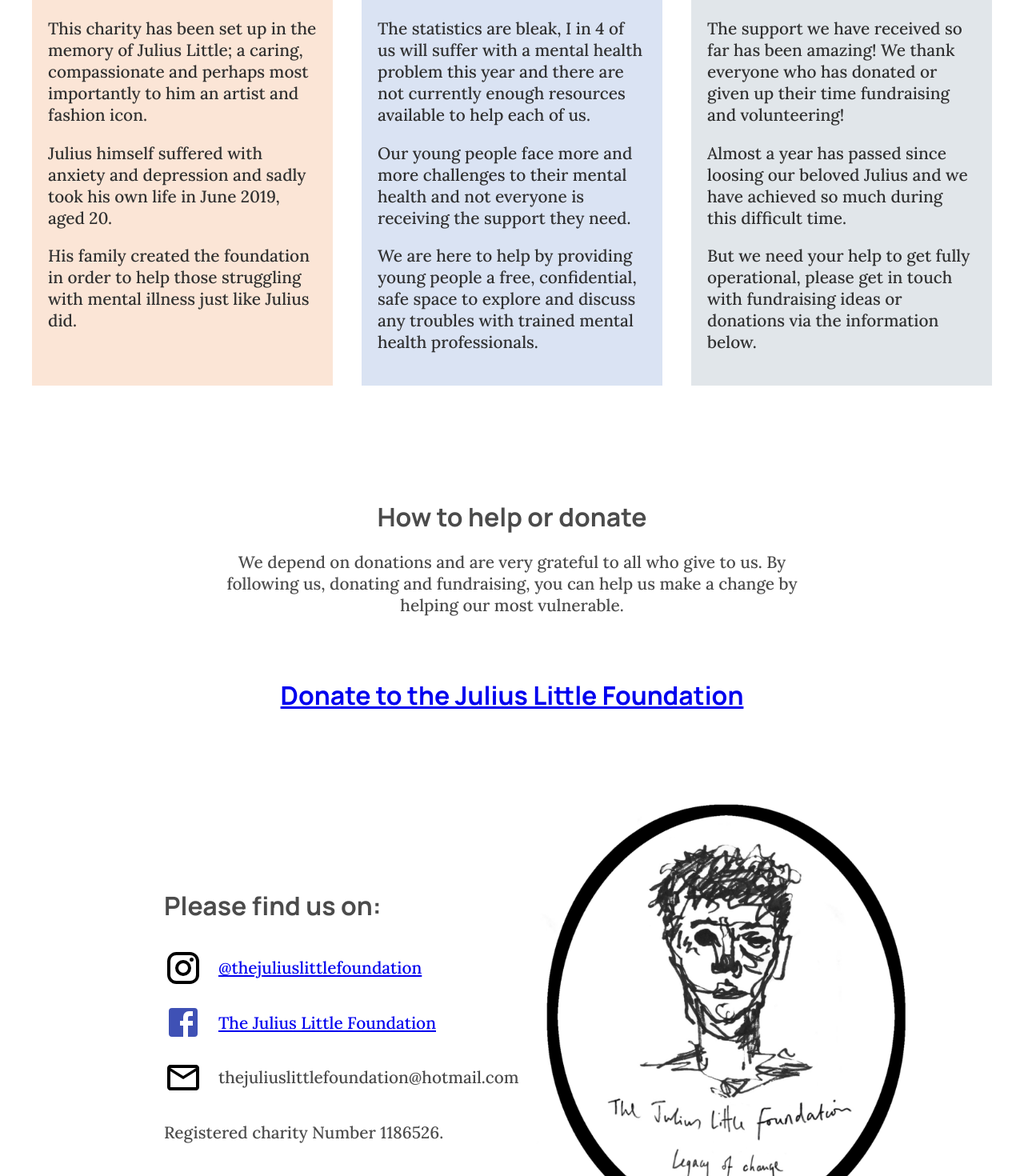
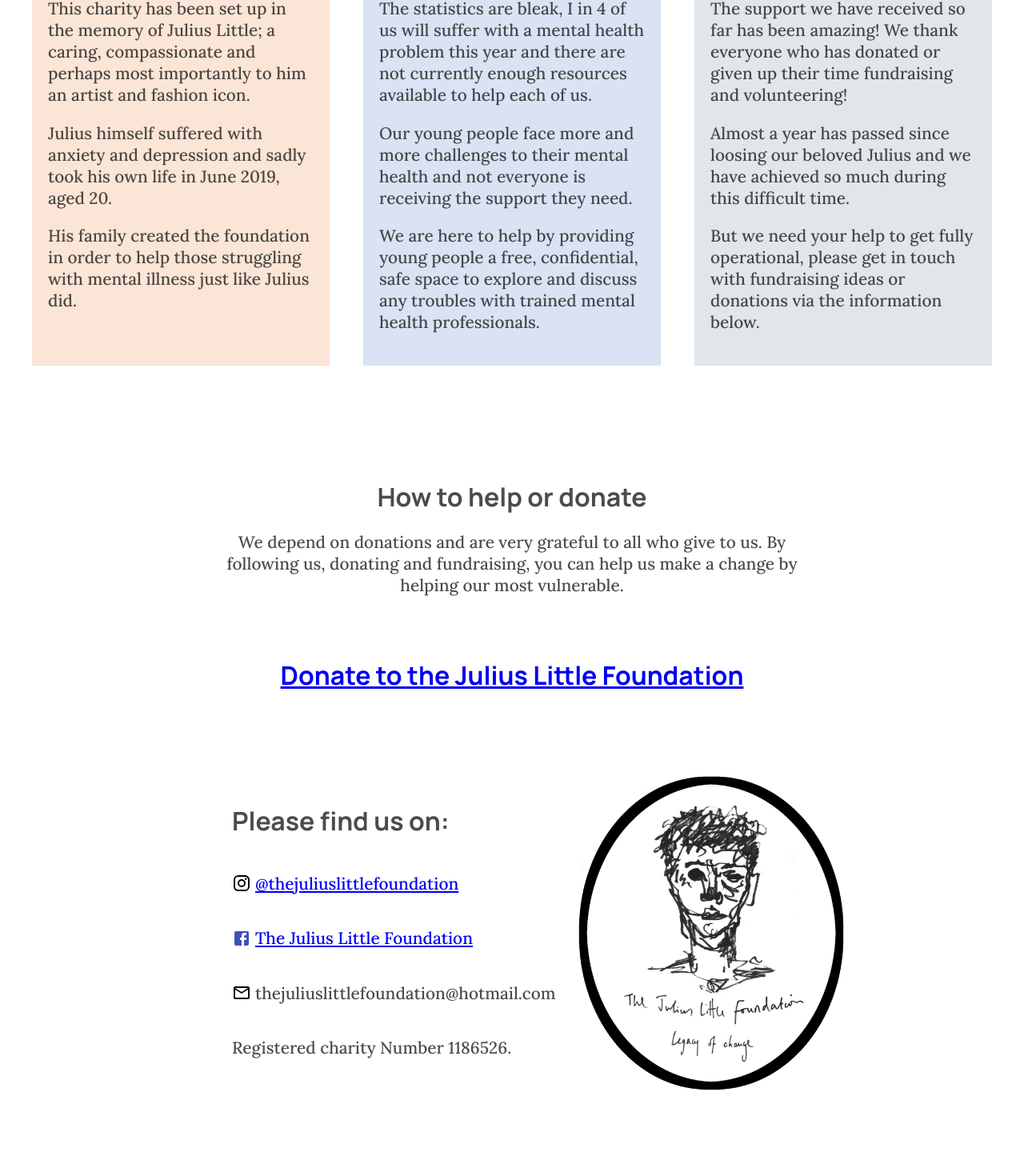
Before and after one commit to HarryTurner93/jlf, a React (Create React App) app: page / in a window 1280 px wide. Shown: the part 1055-2525 px from the top of the page at 80% size. After the commit the page ends 2490 px from the top, so only its background shows below. Built offline with nearby package versions, Linux system fonts and the light colour scheme.

Commit message:
Made responsive.

```diff
--- a/src/App.js
+++ b/src/App.js
@@ -30,38 +30,38 @@
                 </div>
                 <div className={styles.box_panel}>
                     <div className={styles.box} style={{backgroundColor: '#fbe5d6'}}>
-                        <h1 className={styles.box_title}>Our Story</h1>
-                        <p className={styles.box_text}>
+                        <h1>Our Story</h1>
+                        <p>
                             This charity has been set up in the memory of Julius Little; a caring, compassionate and perhaps most importantly to him an artist and fashion icon.
                         </p>
-                        <p className={styles.box_text}>
+                        <p>
                             Julius himself suffered with anxiety and depression and sadly took his own life in June 2019, aged 20.
                         </p>
-                        <p className={styles.box_text}>
+                        <p>
                             His family created the foundation in order to help those struggling with mental illness just like Julius did.
                         </p>
                     </div>
                     <div className={styles.box} style={{backgroundColor: '#dae3f3'}}>
-                        <h1 className={styles.box_title}>Our Mission</h1>
-                        <p className={styles.box_text}>
+                        <h1>Our Mission</h1>
+                        <p>
                             The statistics are bleak, I in 4 of us will suffer with a mental health problem this year and there are not currently enough resources available to help each of us.
                         </p>
-                        <p className={styles.box_text}>
+                        <p>
                             Our young people face more and more challenges to their mental health and not everyone is receiving the support they need.
                         </p>
-                        <p className={styles.box_text}>
+                        <p>
                             We are here to help by providing young people a free, confidential, safe space to explore and discuss any troubles with trained mental health professionals.
                         </p>
                     </div>
                     <div className={styles.box} style={{backgroundColor: '#e1e6ea'}}>
-                        <h1 className={styles.box_title}>Our Progress</h1>
-                        <p className={styles.box_text}>
+                        <h1>Our Progress</h1>
+                        <p>
                             The support we have received so far has been amazing! We thank everyone who has donated or given up their time fundraising and volunteering!
                         </p>
-                        <p className={styles.box_text}>
+                        <p>
                             Almost a year has passed since loosing our beloved Julius and we have achieved so much during this difficult time.
                         </p>
-                        <p className={styles.box_text}>
+                        <p>
                             But we need your help to get fully operational, please get in touch with fundraising ideas or donations via the information below.
                         </p>
                     </div>
@@ -84,15 +84,15 @@
                             <div className={styles.contact}>
                                 <h1>Please find us on:</h1>
                                 <div className={styles.icon_link}>
-                                    <InstagramIcon style={{paddingRight: '20px', 'font-size': '48px'}}/>
+                                    <InstagramIcon className={styles.social_icon}/>
                                     <p><a href="https://www.instagram.com/thejuliuslittlefoundation/?hl=en">@thejuliuslittlefoundation</a></p>
                                 </div>
                                 <div className={styles.icon_link}>
-                                    <FacebookIcon color="primary" style={{paddingRight: '20px', 'font-size': '48px'}}/>
+                                    <FacebookIcon color="primary" className={styles.social_icon}/>
                                     <p><a href="https://www.facebook.com/thejuliuslittlefoundation">The Julius Little Foundation</a></p>
                                 </div>
                                 <div className={styles.icon_link}>
-                                    <MailOutlineIcon style={{paddingRight: '20px', 'font-size': '48px'}}/>
+                                    <MailOutlineIcon className={styles.social_icon}/>
                                     <p>thejuliuslittlefoundation@hotmail.com</p>
                                 </div>
                                 <p>Registered charity Number 1186526.</p>
--- a/src/appStyles.module.css
+++ b/src/appStyles.module.css
@@ -1,14 +1,13 @@
-
 p {
     font-family: 'Lora', serif;
     font-weight: 500;
-    font-size: 80%;
+    font-size: 60%;
     color: rgba(30, 30, 30, 0.8);
 }
 
 h1 {
     font-family: 'Manrope', sans-serif;
-    font-size: 100%;
+    font-size: 60%;
     color: rgba(30, 30, 30, 0.8);
 }
 
@@ -17,16 +16,16 @@
 }
 
 .page {
-    width: 480px;
+    width: 320px;
     margin: auto;
+    background-color: white;
 }
 
 .jumbotron {
     width: 100%;
-    height: 250px;
-    padding-top: 0px;
+    height: 90px;
+    padding-top: 70px;
     padding-bottom: 100px;
-    background-color: white;
     display: flex;
     justify-content: space-around;
     align-items: center;
@@ -35,13 +34,13 @@
 }
 
 .hello {
-    width: 50%;
+    width: 55%;
     text-align: left;
-    padding-top: 200px;
+    padding-top: 120px;
 }
 
 .logo {
-    width: 40%;
+    width: 30%;
     background-color: white;
 }
 
@@ -51,8 +50,7 @@
 
 .box_panel {
     width: 100%;
-    background-color: white;
-    padding-top: 5px;
+    padding-top: 10px;
     display: flex;
     flex-direction: column;
     justify-content: space-between;
@@ -60,9 +58,9 @@
 
 .box {
     width: 100%;
-    background-color: white;
     padding: 10px;
-    margin-top: 10px;
+    box-sizing: border-box;
+    margin-top: 5px;
     margin-bottom: 10px;
     text-align: left;
 }
@@ -74,9 +72,9 @@
     color: rgba(0, 0, 0, 0.7);
 }
 
+
 .donate_inner {
     width: 100%;
-    background-color: white;
     display: flex;
     flex-direction: column;
 }
@@ -87,14 +85,14 @@
 }
 
 .donate_link {
-    padding-top: 25px;
-    font-size: 24px;
+    padding-top: 20px;
+    font-size: 14px;
 }
 
 .donate_outer {
     width: 100%;
     padding-top: 20px;
-    padding-bottom: 20px;
+    padding-bottom: 50px;
     background-color: white;
     display: flex;
     justify-content: space-around;
@@ -105,25 +103,33 @@
 }
 
 .contact {
-    width: 50%;
+    width: 70%;
     text-align: left;
-    padding-left: 0px;
+    padding-left: 10px;
     background-color: white;
     display: flex;
     flex-direction: column;
     justify-content: center;
-    align-items: flex-start;
+    overflow-wrap: break-word;
 }
 
 .pad {
-    width: 0%;
+    width: 0;
     background-color: white;
 }
 
+.social_icon {
+    padding-right: 5px;
+    font-size: 48px;
+}
+
 .donate {
-    width: 50%;
+    width: 30%;
     text-align: left;
     background-color: white;
+    display: flex;
+    flex-direction: column;
+    justify-content: center;
 }
 
 .two_panel {
@@ -135,12 +141,12 @@
 .icon_link {
     display: flex;
     align-items: center;
+    overflow-wrap: break-word;
 }
 
 .j_pic {
-    height: 300px;
+    width: 100%;
 }
-
 
 @media screen and (min-width: 768px) {
     p {
@@ -163,6 +169,7 @@
     .page {
         width: 768px;
         margin: auto;
+        background-color: white;
     }
 
     .jumbotron {
@@ -170,7 +177,6 @@
         height: 400px;
         padding-top: 70px;
         padding-bottom: 100px;
-        background-color: white;
         display: flex;
         justify-content: space-around;
         align-items: center;
@@ -195,7 +201,6 @@
 
     .box_panel {
         width: 100%;
-        background-color: white;
         padding-top: 20px;
         display: flex;
         flex-direction: column;
@@ -204,8 +209,8 @@
 
     .box {
         width: 100%;
-        background-color: white;
         padding: 20px;
+        box-sizing: border-box;
         margin-top: 20px;
         margin-bottom: 20px;
         text-align: left;
@@ -218,10 +223,13 @@
         color: rgba(0, 0, 0, 0.7);
     }
 
+    .social_icon {
+        padding-right: 20px;
+        font-size: 48px;
+    }
 
     .donate_inner {
         width: 100%;
-        background-color: white;
         display: flex;
         flex-direction: column;
     }
@@ -250,40 +258,49 @@
     }
 
     .contact {
-        width: 45%;
+        width: 50%;
         text-align: left;
-        padding-left: 50px;
+        padding-left: 10px;
         background-color: white;
         display: flex;
         flex-direction: column;
         justify-content: center;
-        align-items: flex-start;
+        overflow-wrap: break-word;
     }
 
     .pad {
-        width: 5%;
+        width: 10%;
         background-color: white;
     }
 
+    .social_icon {
+        padding-right: 5px;
+        font-size: 48px;
+    }
+
     .donate {
-        width: 50%;
+        width: 30%;
         text-align: left;
         background-color: white;
+        display: flex;
+        flex-direction: column;
+        justify-content: center;
     }
 
     .two_panel {
         width: 100%;
         display: flex;
-        background-color: cadetblue;
+        background-color: white;
     }
 
     .icon_link {
         display: flex;
         align-items: center;
+        overflow-wrap: break-word;
     }
 
     .j_pic {
-        height: 400px;
+        width: 100%;
     }
 }
 
@@ -341,7 +358,7 @@
     .box_panel {
         width: 100%;
         background-color: white;
-        padding-top: 50px;
+        padding-top: 25px;
         display: flex;
         flex-direction: row;
         justify-content: space-between;
@@ -349,19 +366,12 @@
     }
 
     .box {
-        width: 28%;
+        width: 31%;
         background-color: white;
+        box-sizing: border-box;
         padding: 20px;
         text-align: left;
     }
-
-    .box_text {
-        color: #303030;
-    }
-    .box_title {
-        color: rgba(0, 0, 0, 0.7);
-    }
-
 
     .donate_inner {
         width: 100%;
@@ -374,6 +384,12 @@
         width: 60%;
         margin: auto;
     }
+
+     .social_icon {
+        padding-right: 20px;
+        font-size: 48px;
+     }
+
 
     .donate_link {
         padding-top: 50px;
@@ -394,38 +410,48 @@
     }
 
     .contact {
-        width: 40%;
+        width: 35%;
         text-align: left;
-        padding-left: 50px;
+        padding-left: 10px;
         background-color: white;
         display: flex;
         flex-direction: column;
         justify-content: center;
-        align-items: flex-start;
+        overflow-wrap: break-word;
     }
 
     .pad {
-        width: 10%;
+        width: 20%;
         background-color: white;
     }
 
+    .social_icon {
+        padding-right: 5px;
+        font-size: 48px;
+    }
+
     .donate {
-        width: 50%;
+        width: 30%;
         text-align: left;
         background-color: white;
+        display: flex;
+        flex-direction: column;
+        justify-content: center;
     }
 
     .two_panel {
         width: 100%;
         display: flex;
-        background-color: cadetblue;
+        background-color: white;
     }
 
     .icon_link {
         display: flex;
         align-items: center;
+        overflow-wrap: break-word;
     }
+
     .j_pic {
-        height: 600px;
+        width: 100%;
     }
 }
```
